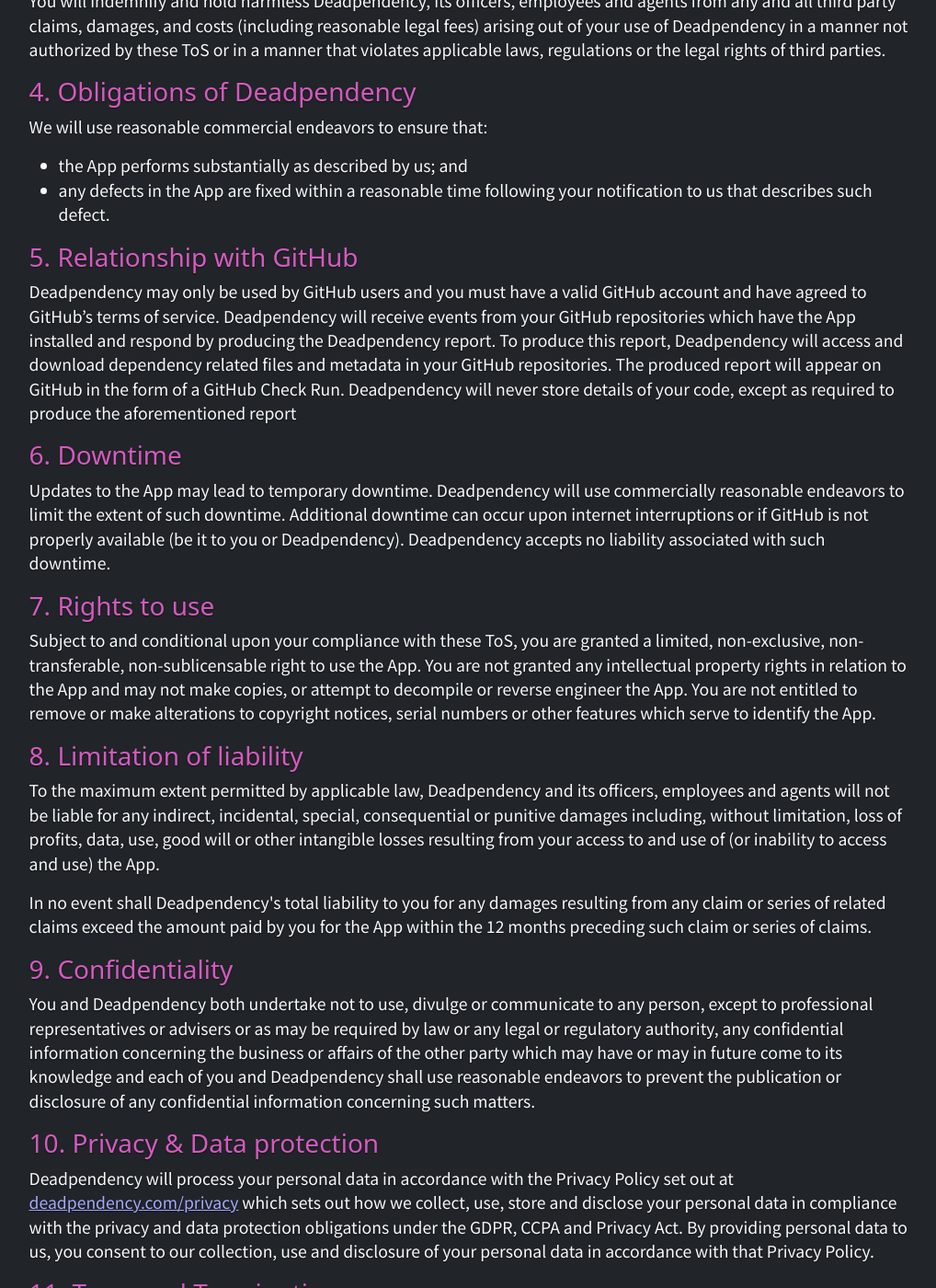
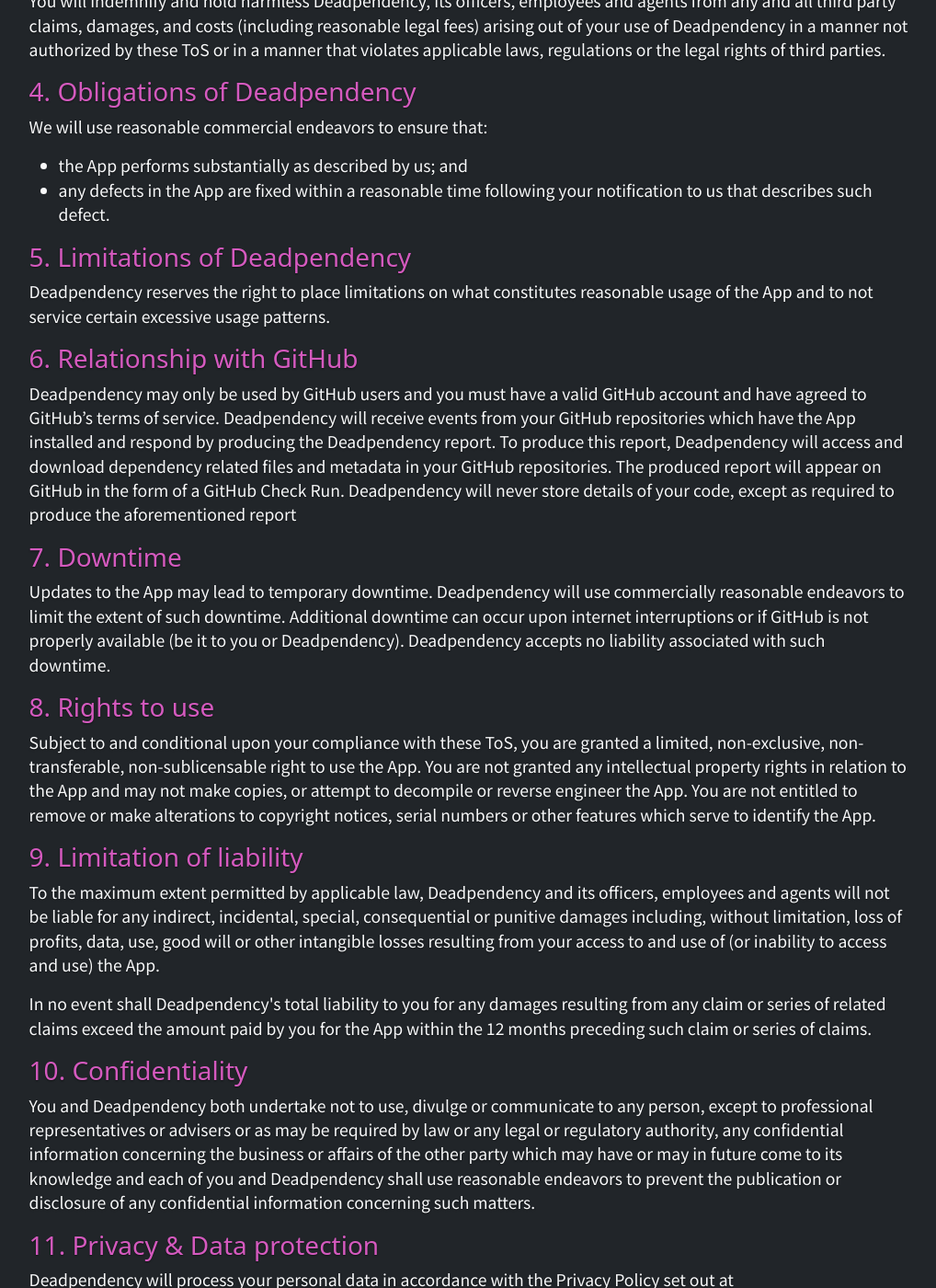
Before and after one commit to deadpendency/deadpendency.github.io, a Jekyll site: the page built from terms.html, in a window 1280 px wide and 1400 px high, scrolled down 930 px. Shown: the whole window at 92% size, without its empty margins (130-1148 px from the left). Built offline with Jekyll 4.4.1, drawn with Linux system fonts in a browser that asks for light colours; nearby versions of some CDN libraries; some of the changed text lies outside the part shown.

Commit message:
Add details on usage limitations

```diff
--- a/docs/troubleshooting.html
+++ b/docs/troubleshooting.html
@@ -25,3 +25,9 @@
 <p>
   Longer term, the <span class="text-warning">Dead</span><span class="text-white">pendency</span> report will be <a href="https://github.com/deadpendency/deadpendency/issues/36" target="_blank" rel="noopener">available external to GitHub</a> to avoid the problem entirely.
 </p>
+
+<h2 id="too-many-dependencies"><a href="#too-many-dependencies">Too Many Dependencies</a></h2>
+
+<p>
+  <span class="text-warning">Dead</span><span class="text-white">pendency</span> makes a number of requests to external services, most notably GitHub. When a single repository has too many dependencies it is not possibly to reliably retrieve the dependency information without hitting rate limiting issues.
+</p>
--- a/terms.html
+++ b/terms.html
@@ -55,25 +55,31 @@
   </ul>
 </p>
 
-<h3>5. Relationship with GitHub</h3>
+<h3>5. Limitations of Deadpendency</h3>
+
+<p>
+  Deadpendency reserves the right to place limitations on what constitutes reasonable usage of the App and to not service certain excessive usage patterns.
+</p>
+
+<h3>6. Relationship with GitHub</h3>
 
 <p>
   Deadpendency may only be used by GitHub users and you must have a valid GitHub account and have agreed to GitHub’s terms of service.   Deadpendency will receive events from your GitHub repositories which have the App installed and respond by producing the Deadpendency report. To produce this report, Deadpendency will access and download dependency related files and metadata in your GitHub repositories. The produced report will appear on GitHub in the form of a GitHub Check Run. Deadpendency will never store details of your code, except as required to produce the aforementioned report
 </p>
 
-<h3>6. Downtime</h3>
+<h3>7. Downtime</h3>
 
 <p>
   Updates to the App may lead to temporary downtime. Deadpendency will use commercially reasonable endeavors to limit the extent of such downtime.  Additional downtime can occur upon internet interruptions or if GitHub is not properly available (be it to you or Deadpendency).   Deadpendency accepts no liability associated with such downtime.
 </p>
 
-<h3>7. Rights to use</h3>
+<h3>8. Rights to use</h3>
 
 <p>
   Subject to and conditional upon your compliance with these ToS, you are granted a limited, non-exclusive, non-transferable, non-sublicensable right to use the App. You are not granted any intellectual property rights in relation to the App and may not make copies, or attempt to decompile or reverse engineer the App. You are not entitled to remove or make alterations to copyright notices, serial numbers or other features which serve to identify the App.
 </p>
 
-<h3>8. Limitation of liability</h3>
+<h3>9. Limitation of liability</h3>
 
 <p>
   To the maximum extent permitted by applicable law, Deadpendency and its officers, employees and agents will not be liable for any indirect, incidental, special, consequential or punitive damages including, without limitation, loss of profits, data, use, good will or other intangible losses resulting from your access to and use of (or inability to access and use) the App.
```
Also changed, not shown: other parts of terms.html (+6 -6 lines).
